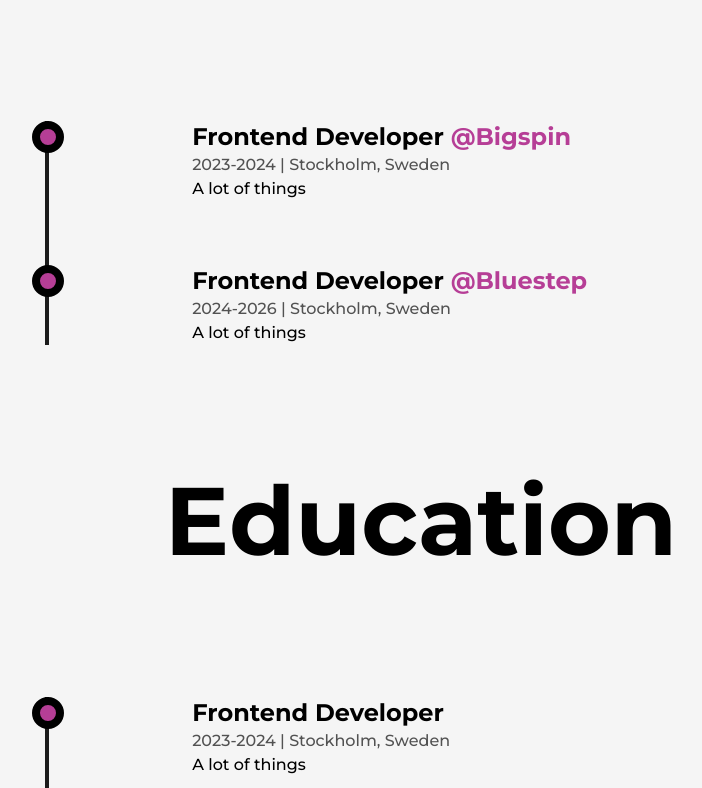
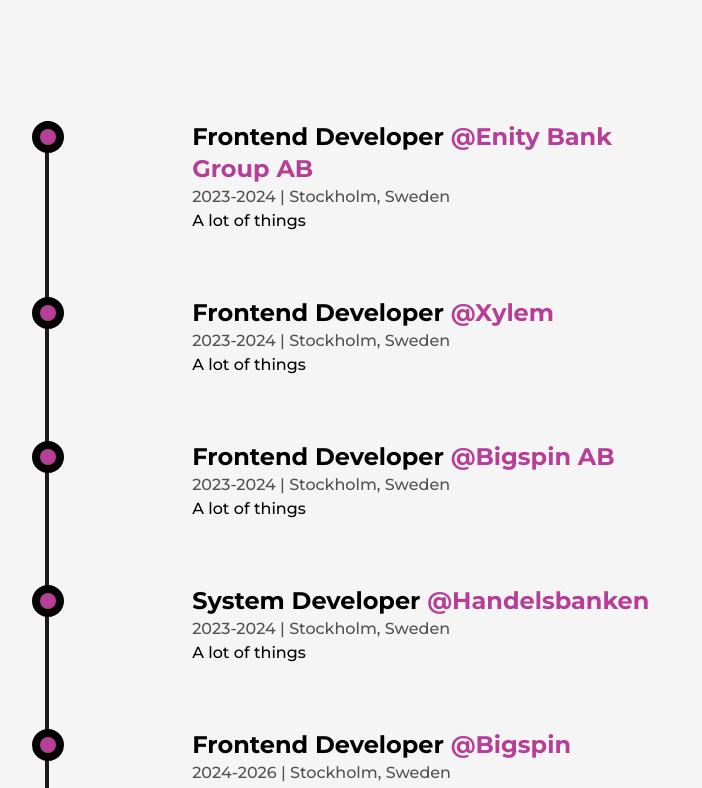
Before and after one commit to GastonAllende/personal-site, a Next.js app: page /about in a window 1280 px wide. Shown: the part 1026-1814 px from the top of the page, without its empty margins (219-921 px from the left). Built offline with nearby package versions, Linux system fonts and the light colour scheme.

Commit message:
Add a couple of experiences

```diff
--- a/src/app/components/Experience.tsx
+++ b/src/app/components/Experience.tsx
@@ -28,9 +28,18 @@
 				<div className='absolute left-8 top-0 w-[4px] h-full bg-dark origin-top'></div>
 
 				<ul className='w-full flex flex-col items-start justify-between ml-4'>
+
 					<Details
 						position='Frontend developer'
-						company='Bigspin'
+						company='Enity Bank Group AB'
+						companyLink='https://www.enity.com/'
+						time='2023-2024'
+						address='Stockholm, Sweden'
+						work='A lot of things'
+					/>
+					<Details
+						position='Frontend developer'
+						company='Xylem'
 						companyLink='www.gaston.com'
 						time='2023-2024'
 						address='Stockholm, Sweden'
@@ -38,7 +47,23 @@
 					/>
 					<Details
 						position='Frontend developer'
-						company='Bluestep'
+						company='Bigspin AB'
+						companyLink='www.gaston.com'
+						time='2023-2024'
+						address='Stockholm, Sweden'
+						work='A lot of things'
+					/>
+					<Details
+						position='System developer'
+						company='Handelsbanken'
+						companyLink='www.gaston.com'
+						time='2023-2024'
+						address='Stockholm, Sweden'
+						work='A lot of things'
+					/>
+					<Details
+						position='Frontend developer'
+						company='Bigspin'
 						companyLink='www.gaston.com'
 						time='2024-2026'
 						address='Stockholm, Sweden'
```
